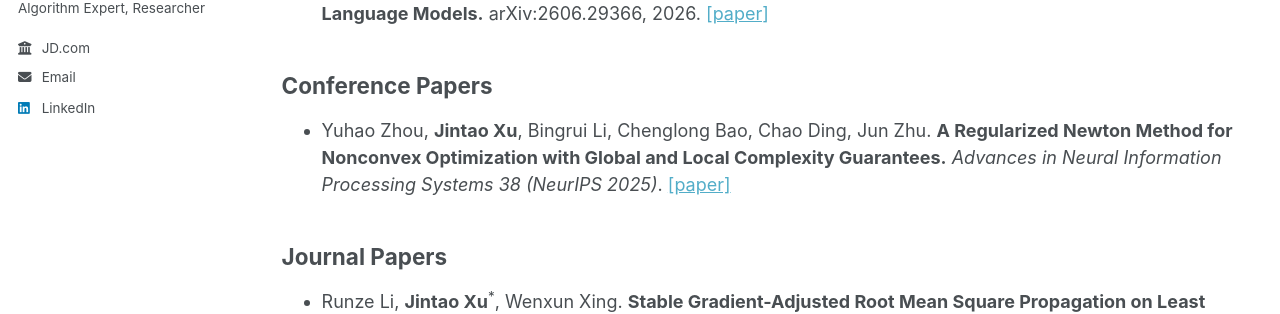
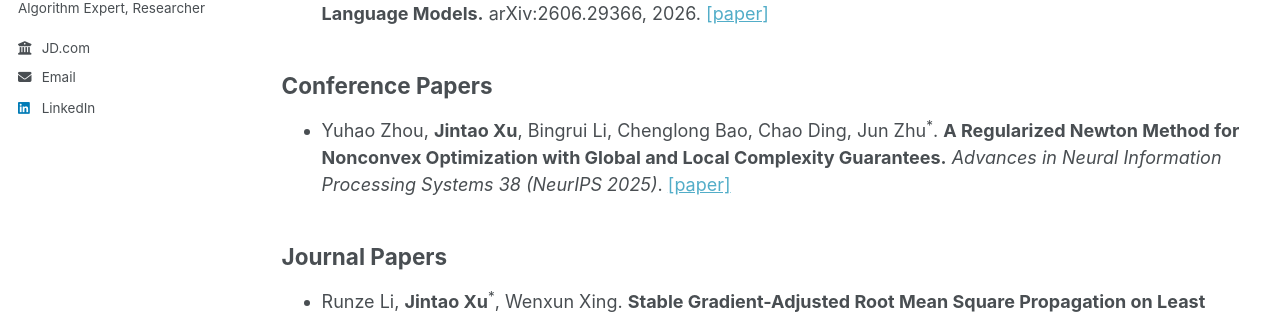
Before and after one commit to JintaoXuMath/JintaoXuMath.github.io, a Jekyll site: the page built from _pages/publications.html, in a window 1280 px wide and 900 px high, scrolled down 344 px. Shown: the part 143-457 px from the top of the window. Built offline with Jekyll 4.4.1, drawn with Linux system fonts in a browser that asks for light colours.

```diff
--- a/_pages/publications.html
+++ b/_pages/publications.html
@@ -18,7 +18,7 @@ author_profile: true
 <h2>Conference Papers</h2>
 
 <ul>
-  <li>Yuhao Zhou, <strong>Jintao Xu</strong>, Bingrui Li, Chenglong Bao, Chao Ding, Jun Zhu. <strong>A Regularized Newton Method for Nonconvex Optimization with Global and Local Complexity Guarantees.</strong> <em>Advances in Neural Information Processing Systems 38 (NeurIPS 2025)</em>. <a href="https://proceedings.neurips.cc/paper_files/paper/2025/hash/6a39cf3b666f8bdb2223f253981f3869-Abstract-Conference.html">[paper]</a></li>
+  <li>Yuhao Zhou, <strong>Jintao Xu</strong>, Bingrui Li, Chenglong Bao, Chao Ding, Jun Zhu<sup>*</sup>. <strong>A Regularized Newton Method for Nonconvex Optimization with Global and Local Complexity Guarantees.</strong> <em>Advances in Neural Information Processing Systems 38 (NeurIPS 2025)</em>. <a href="https://proceedings.neurips.cc/paper_files/paper/2025/hash/6a39cf3b666f8bdb2223f253981f3869-Abstract-Conference.html">[paper]</a></li>
 </ul>
 
 <h2>Journal Papers</h2>
```
